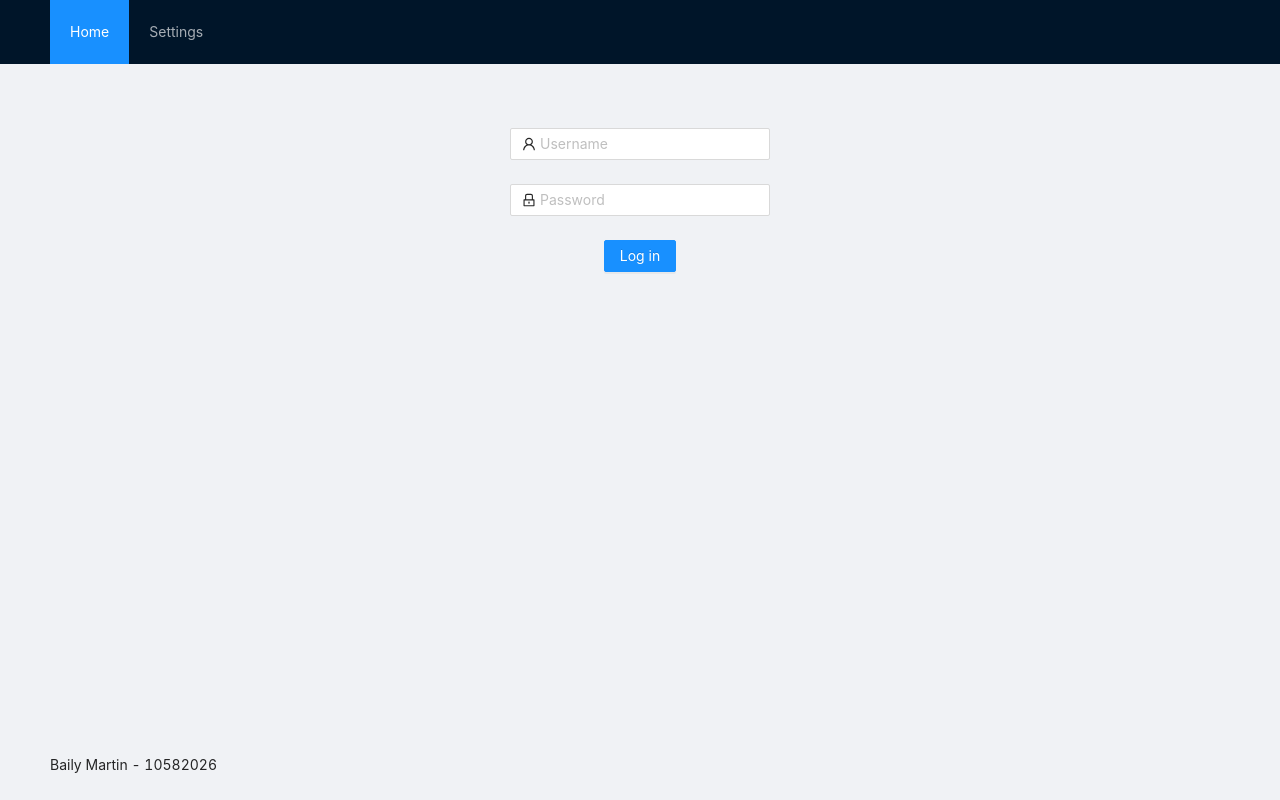
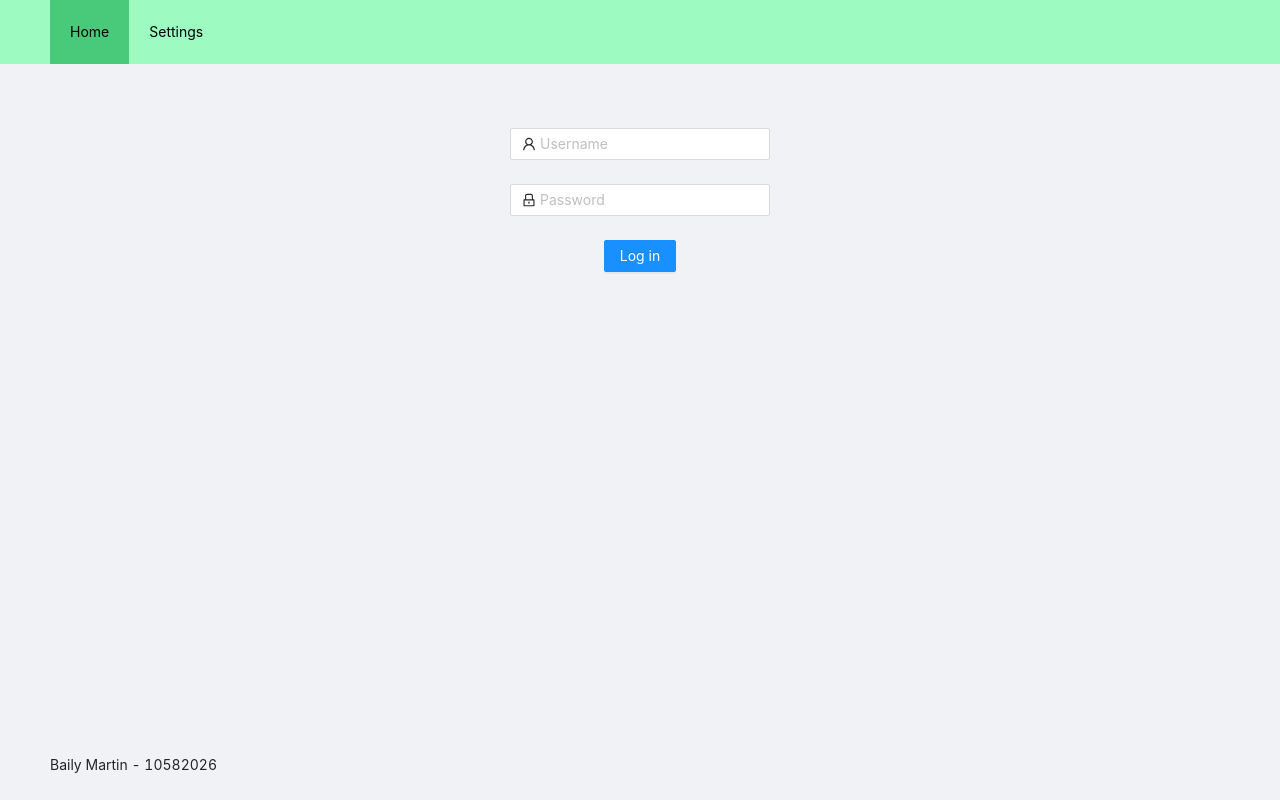
Before and after one commit to Bailym/PlantCareApp, a React (Create React App) app: page /login in a window 1280 px wide. Built offline with nearby package versions, Linux system fonts and the light colour scheme.

Commit message:
style menu

```diff
--- a/src/App.js
+++ b/src/App.js
@@ -1,5 +1,6 @@
 import React, { Component } from 'react';
 import 'antd/dist/antd.css';
+import "./app.css";
 import { Layout } from 'antd';
 import { BrowserRouter as Router, Route, Switch, } from 'react-router-dom';
 
@@ -22,7 +23,7 @@ class App extends Component {
           bottom: "0",
           left: "0"
         }}>
-          <Header><HeaderMenu /></Header>
+          <Header style={{backgroundColor:"#9dfac1"}}><HeaderMenu /></Header>
           <Content>
             <Switch>
               <Route path='/login' component={Login} />
--- a/src/Login.js
+++ b/src/Login.js
@@ -27,7 +27,7 @@ class Login extends React.Component {
     var password = document.getElementById("password").value;
     //Validation
     if (email === "" || password === "") {
-      message.info("Please enter a email and password");
+      message.info("Please enter a valid email and password");
     }
     else {
       //Hash the entered password
@@ -43,7 +43,7 @@ class Login extends React.Component {
           }
           //Else show message
           else {
-            message.info("Invalid Credentials");
+            message.info("Login details invalid - Please make sure you have entered your details correctly");
           }
         })
         //error handling
--- /dev/null
+++ b/src/app.css
@@ -0,0 +1,7 @@
+.ant-layout-header .ant-menu {
+    background-color: #9dfac1; /*Overriden property*/
+  }
+
+  .ant-layout-header .ant-menu .ant-menu-item-selected {
+      background-color: #49c97a;
+  }
--- a/src/components/HeaderMenu.js
+++ b/src/components/HeaderMenu.js
@@ -12,9 +12,9 @@ class HeaderMenu extends React.Component {
 
   render() {
     return (
-        <Menu onClick={this.handleClick} selectedKeys={[this.state.current]} theme="dark" mode="horizontal" style={{ lineHeight: '64px' }}>
-          <Menu.Item key="Home"><Link to="/Home">Home</Link></Menu.Item>
-          <Menu.Item key="Settings"><Link to="/Settings">Settings</Link></Menu.Item>
+        <Menu onClick={this.handleClick} theme="dark" selectedKeys={[this.state.current]} mode="horizontal" style={{ lineHeight: '64px' }}>
+          <Menu.Item key="Home"><Link to="/Home" style={{color:"#000"}} >Home</Link></Menu.Item>
+          <Menu.Item key="Settings"><Link to="/Settings" style={{color:"#000"}}>Settings</Link></Menu.Item>
         </Menu>
     );
   }
```
